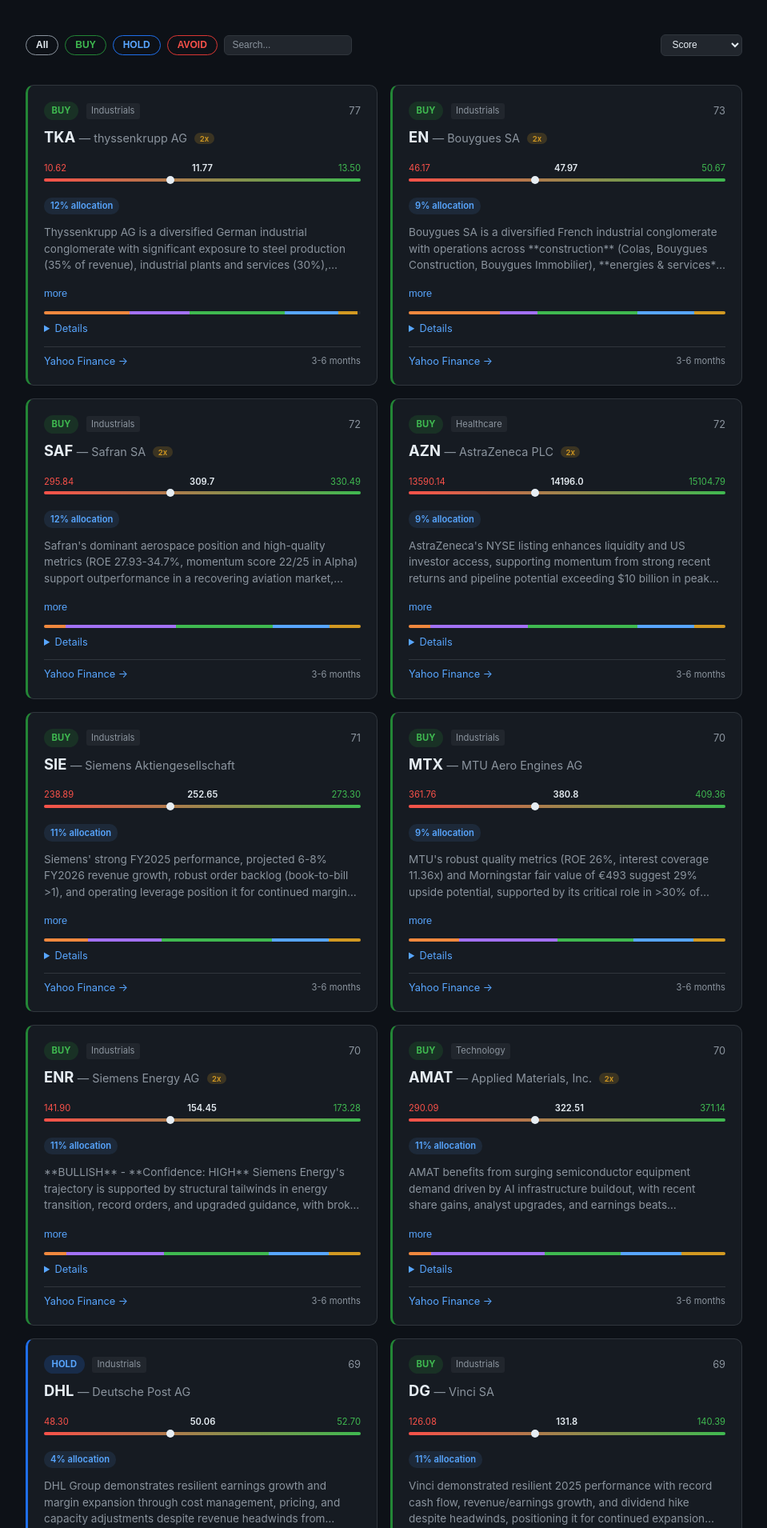
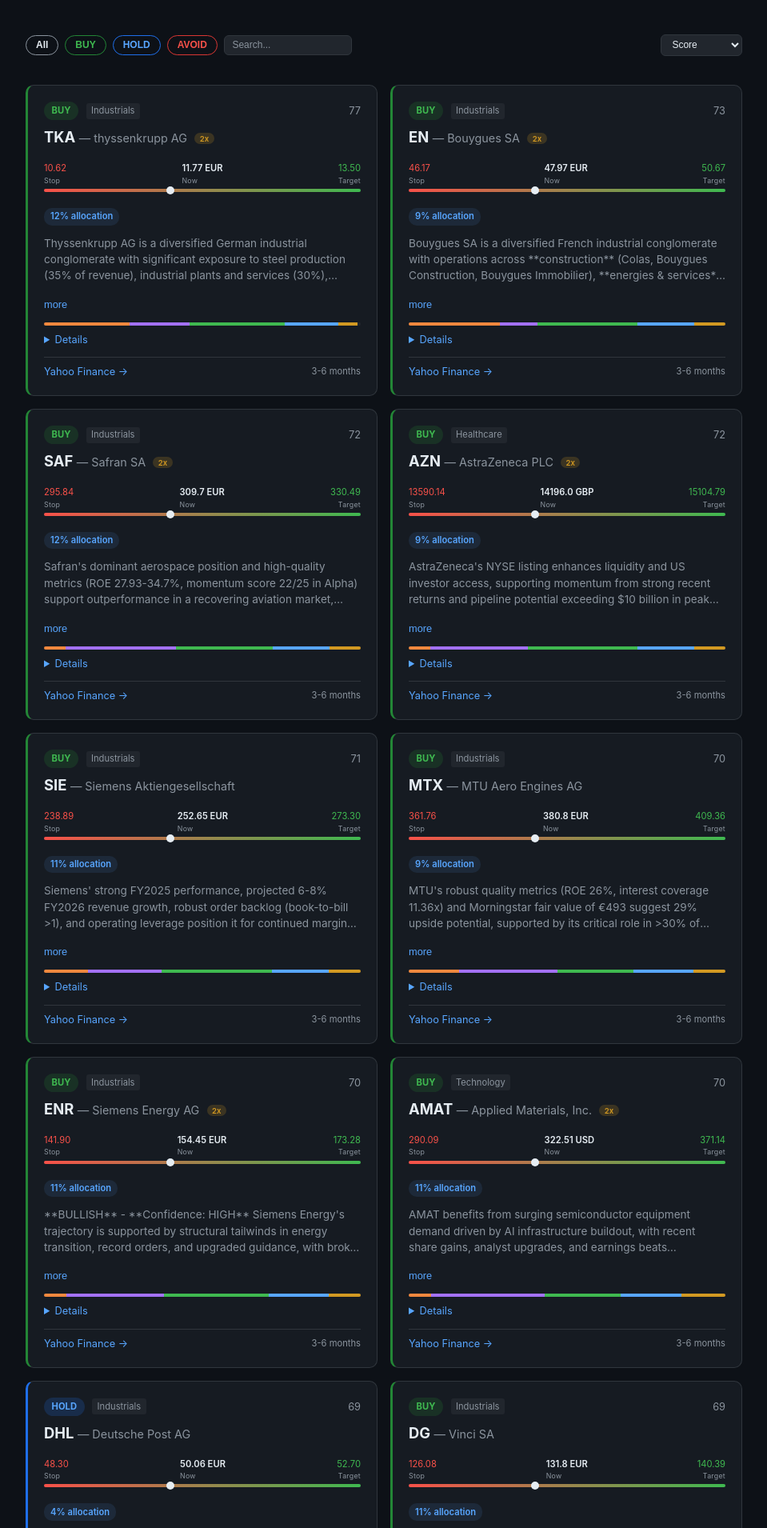
Before and after one commit to friso-kolkman/stock-alpha, a Flask app: page /results in a window 1280 px wide. Shown: the part 865-2775 px from the top of the page at 80% size, without its empty margins (160-1119 px from the left). Run offline with Flask 3, Linux system fonts and the light colour scheme.

Commit message:
Add Stop/Now/Target labels to price range bar
Co-Authored-By: Claude Opus 4.6 <noreply@anthropic.com>

```diff
--- a/docs/index.html
+++ b/docs/index.html
@@ -83,9 +83,10 @@
         .range-fill { position: absolute; height: 100%; border-radius: 2px; background: linear-gradient(90deg, var(--avoidT), var(--buyT)); }
         .range-dot { position: absolute; width: 10px; height: 10px; border-radius: 50%; background: var(--text); top: -3px; transform: translateX(-50%); }
         .range-labels { display: flex; justify-content: space-between; font-size: 0.7rem; }
-        .range-stop { color: var(--avoidT); }
+        .range-stop { color: var(--avoidT); text-align: left; }
         .range-price { color: var(--text); font-weight: 600; }
-        .range-target { color: var(--buyT); }
+        .range-target { color: var(--buyT); text-align: right; }
+        .range-hint { display: block; font-size: 0.55rem; color: var(--dim); font-weight: 400; letter-spacing: 0.03em; }
 
         /* Allocation */
         .alloc { display: inline-block; font-size: 0.7rem; font-weight: 600; color: var(--link); background: rgba(88,166,255,0.1); padding: 0.15rem 0.5rem; border-radius: 10px; margin-top: 0.25rem; }
@@ -331,9 +332,9 @@
 
                 <div class="range-bar">
                     <div class="range-labels">
-                        <span class="range-stop">10.62</span>
-                        <span class="range-price">11.77</span>
-                        <span class="range-target">13.50</span>
+                        <span class="range-stop">10.62<span class="range-hint">Stop</span></span>
+                        <span class="range-price">11.77 EUR<span class="range-hint">Now</span></span>
+                        <span class="range-target">13.50<span class="range-hint">Target</span></span>
                     </div>
                     <div class="range-track">
                         <div class="range-fill" style="width:100%"></div>
@@ -413,9 +414,9 @@
 
                 <div class="range-bar">
                     <div class="range-labels">
-                        <span class="range-stop">46.17</span>
-                        <span class="range-price">47.97</span>
-                        <span class="range-target">50.67</span>
+                        <span class="range-stop">46.17<span class="range-hint">Stop</span></span>
+                        <span class="range-price">47.97 EUR<span class="range-hint">Now</span></span>
+                        <span class="range-target">50.67<span class="range-hint">Target</span></span>
                     </div>
                     <div class="range-track">
                         <div class="range-fill" style="width:100%"></div>
@@ -495,9 +496,9 @@
 
                 <div class="range-bar">
                     <div class="range-labels">
-                        <span class="range-stop">295.84</span>
-                        <span class="range-price">309.7</span>
-                        <span class="range-target">330.49</span>
+                        <span class="range-stop">295.84<span class="range-hint">Stop</span></span>
+                        <span class="range-price">309.7 EUR<span class="range-hint">Now</span></span>
+                        <span class="range-target">330.49<span class="range-hint">Target</span></span>
                     </div>
                     <div class="range-track">
                         <div class="range-fill" style="width:100%"></div>
@@ -577,9 +578,9 @@
 
                 <div class="range-bar">
                     <div class="range-labels">
-                        <span class="range-stop">13590.14</span>
-                        <span class="range-price">14196.0</span>
-                        <span class="range-target">15104.79</span>
+                        <span class="range-stop">13590.14<span class="range-hint">Stop</span></span>
+                        <span class="range-price">14196.0 GBP<span class="range-hint">Now</span></span>
+                        <span class="range-target">15104.79<span class="range-hint">Target</span></span>
                     </div>
                     <div class="range-track">
                         <div class="range-fill" style="width:100%"></div>
@@ -659,9 +660,9 @@
 
                 <div class="range-bar">
                     <div class="range-labels">
-                        <span class="range-stop">238.89</span>
-                        <span class="range-price">252.65</span>
-                        <span class="range-target">273.30</span>
+                        <span class="range-stop">238.89<span class="range-hint">Stop</span></span>
+                        <span class="range-price">252.65 EUR<span class="range-hint">Now</span></span>
+                        <span class="range-target">273.30<span class="range-hint">Target</span></span>
                     </div>
                     <div class="range-track">
                         <div class="range-fill" style="width:100%"></div>
@@ -741,9 +742,9 @@
 
                 <div class="range-bar">
                     <div class="range-labels">
-                        <span class="range-stop">361.76</span>
-                        <span class="range-price">380.8</span>
-                        <span class="range-target">409.36</span>
+                        <span class="range-stop">361.76<span class="range-hint">Stop</span></span>
+                        <span class="range-price">380.8 EUR<span class="range-hint">Now</span></span>
+                        <span class="range-target">409.36<span class="range-hint">Target</span></span>
                     </div>
                     <div class="range-track">
                         <div class="range-fill" style="width:100%"></div>
@@ -823,9 +824,9 @@
 
                 <div class="range-bar">
                     <div class="range-labels">
-                        <span class="range-stop">141.90</span>
-                        <span class="range-price">154.45</span>
-                        <span class="range-target">173.28</span>
+                        <span class="range-stop">141.90<span class="range-hint">Stop</span></span>
+                        <span class="range-price">154.45 EUR<span class="range-hint">Now</span></span>
+                        <span class="range-target">173.28<span class="range-hint">Target</span></span>
                     </div>
                     <div class="range-track">
                         <div class="range-fill" style="width:100%"></div>
@@ -906,9 +907,9 @@ Siemens Energy AG is a Germany-based energy technology company focused on power
 
                 <div class="range-bar">
                     <div class="range-labels">
-                        <span class="range-stop">290.09</span>
-                        <span class="range-price">322.51</span>
-                        <span class="range-target">371.14</span>
+                        <span class="range-stop">290.09<span class="range-hint">Stop</span></span>
+                        <span class="range-price">322.51 USD<span class="range-hint">Now</span></span>
+                        <span class="range-target">371.14<span class="range-hint">Target</span></span>
                     </div>
                     <div class="range-track">
                         <div class="range-fill" style="width:100%"></div>
@@ -988,9 +989,9 @@ Siemens Energy AG is a Germany-based energy technology company focused on power
 
                 <div class="range-bar">
                     <div class="range-labels">
-                        <span class="range-stop">48.30</span>
-                        <span class="range-price">50.06</span>
-                        <span class="range-target">52.70</span>
+                        <span class="range-stop">48.30<span class="range-hint">Stop</span></span>
+                        <span class="range-price">50.06 EUR<span class="range-hint">Now</span></span>
+                        <span class="range-target">52.70<span class="range-hint">Target</span></span>
                     </div>
                     <div class="range-track">
                         <div class="range-fill" style="width:100%"></div>
@@ -1070,9 +1071,9 @@ Siemens Energy AG is a Germany-based energy technology company focused on power
 
                 <div class="range-bar">
                     <div class="range-labels">
-                        <span class="range-stop">126.08</span>
-                        <span class="range-price">131.8</span>
-                        <span class="range-target">140.39</span>
+                        <span class="range-stop">126.08<span class="range-hint">Stop</span></span>
+                        <span class="range-price">131.8 EUR<span class="range-hint">Now</span></span>
+                        <span class="range-target">140.39<span class="range-hint">Target</span></span>
                     </div>
                     <div class="range-track">
                         <div class="range-fill" style="width:100%"></div>
```
Also changed, not shown: templates/dashboard.html (+6 -5 lines).
